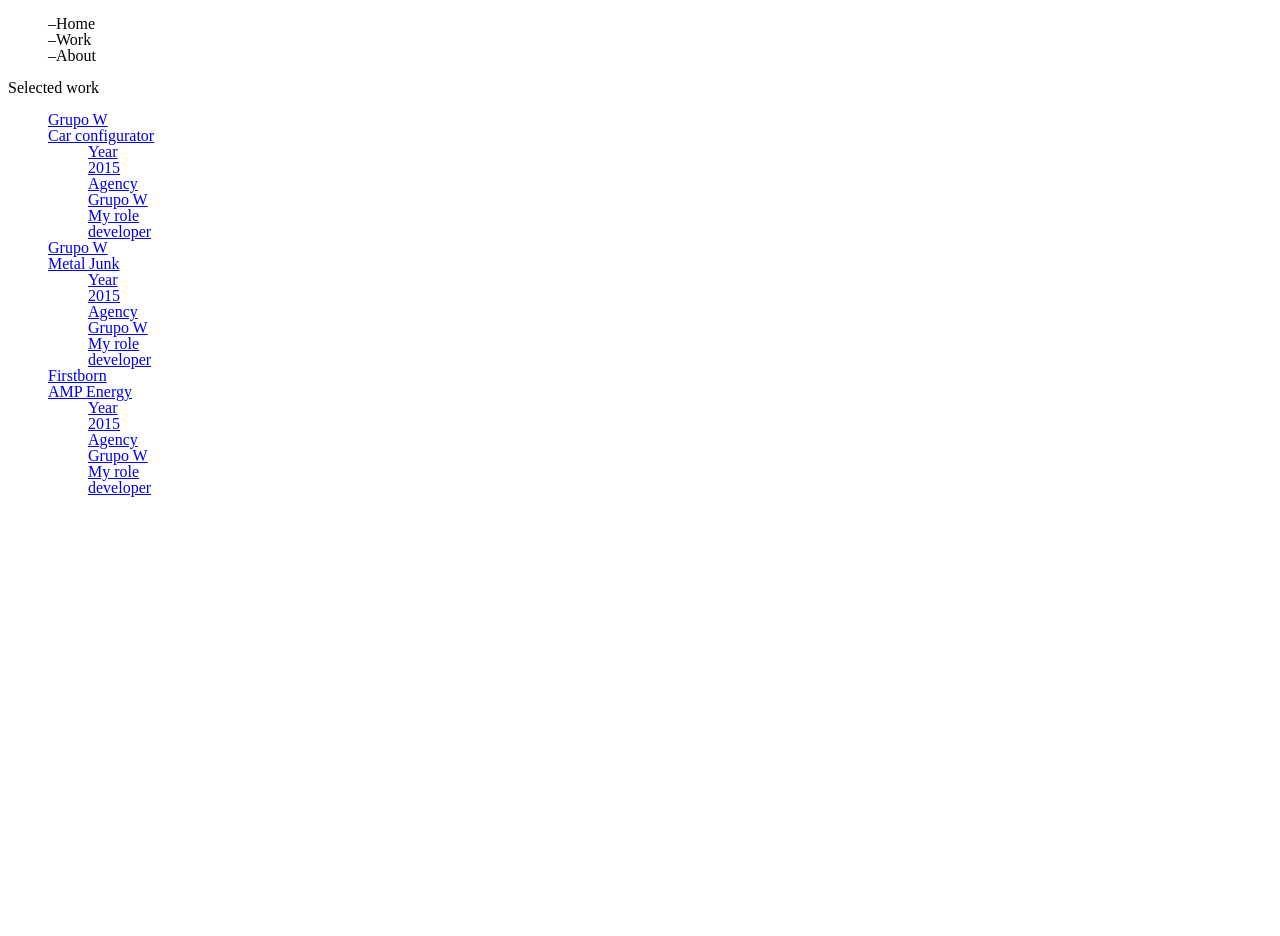
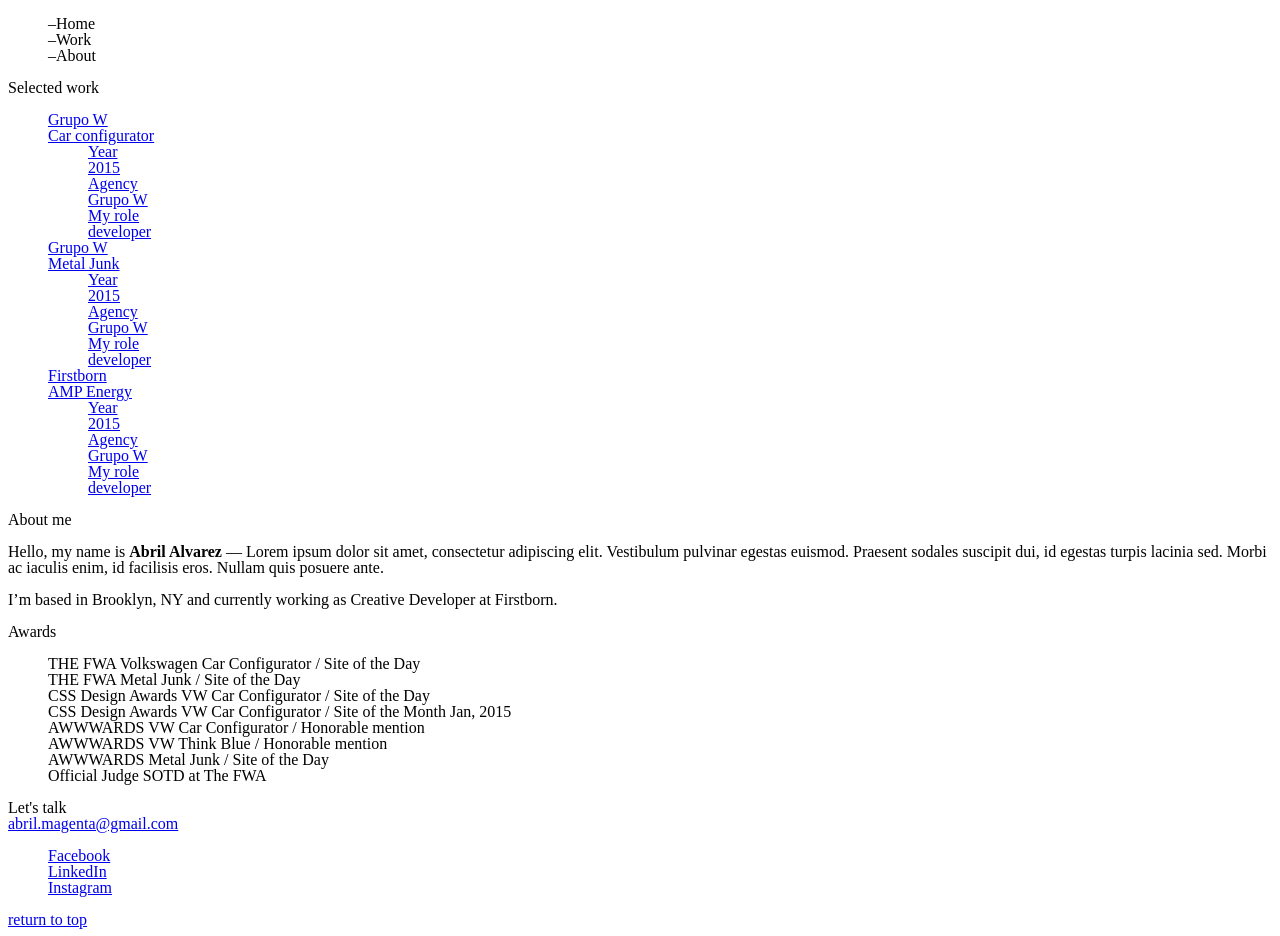
Before and after one commit to AbrilMagenta/portafolio, a website with bundled scripts: page static/index.html in a window 1280 px wide. Before the commit the page ends 800 px from the top, so only its background shows below. Built offline with nearby package versions, Linux system fonts and the light colour scheme; files whose address does not match are found by name.

Commit message:
Added mark up for About and Contact

```diff
--- a/static/index.html
+++ b/static/index.html
@@ -97,6 +97,72 @@
                 </ol>
             </div>
 
+            <div class="about">
+                <header class="about__header">About me</header>
+                <p>
+                    Hello, my name is <strong>Abril Alvarez</strong> — Lorem ipsum dolor sit amet, consectetur adipiscing elit. Vestibulum pulvinar egestas euismod. Praesent sodales suscipit dui, id egestas turpis lacinia sed. Morbi ac iaculis enim, id facilisis eros. Nullam quis posuere ante.
+                </p>
+                <p>
+                    I’m based in Brooklyn, NY and currently working as Creative Developer at Firstborn.
+                </p>
+            </div>
+
+            <div class="awards">
+                <header>Awards</header>
+                <ul>
+                    <li>
+                        <span>THE FWA</span>
+                        <span>Volkswagen Car Configurator / Site of the Day</span>
+                    </li>
+                    <li>
+                        <span>THE FWA</span>
+                        <span>Metal Junk / Site of the Day</span>
+                    </li>
+                    <li>
+                        <span>CSS Design Awards</span>
+                        <span>VW Car Configurator / Site of the Day</span>
+                    </li>
+                    <li>
+                        <span>CSS Design Awards</span>
+                        <span>VW Car Configurator / Site of the Month Jan, 2015</span>
+                    </li>
+                    <li>
+                        <span>AWWWARDS</span>
+                        <span>VW Car Configurator / Honorable mention</span>
+                    </li>
+                    <li>
+                        <span>AWWWARDS</span>
+                        <span>VW Think Blue / Honorable mention</span>
+                    </li>
+                    <li>
+                        <span>AWWWARDS</span>
+                        <span>Metal Junk / Site of the Day</span>
+                    </li>
+                    <li>
+                        <span>Official Judge SOTD at The FWA</span>
+                    </li>
+                </ul>
+            </div>
+
+            <div class="contact">
+                <header>Let's talk</header>
+                <div>
+                    <a href="mailto:abril.magenta@gmail.com">abril.magenta@gmail.com</a>
+                    <ul>
+                        <li>
+                            <a href="?todo" target="_blank">Facebook</a>
+                        </li>
+                        <li>
+                            <a href="?todo" target="_blank">LinkedIn</a>
+                        </li>
+                        <li>
+                            <a href="?todo" target="_blank">Instagram</a>
+                        </li>
+                    </ul>
+                </div>
+                <a href="javascript:;">return to top</a>
+            </div>
+
 		</div>
 
 
```
